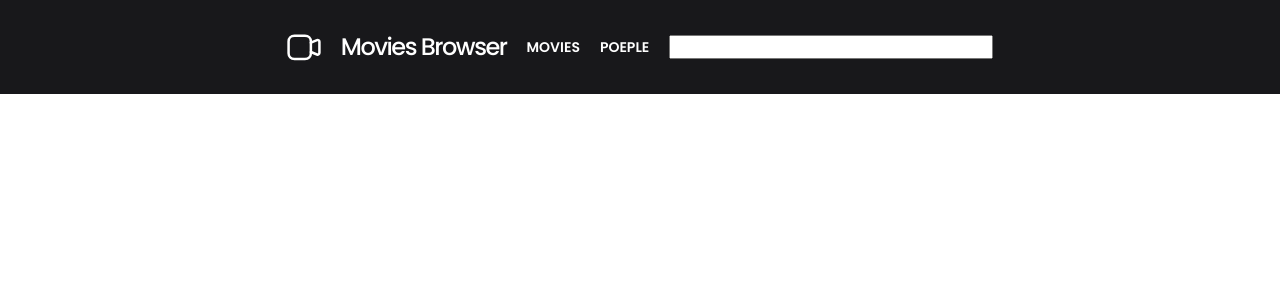
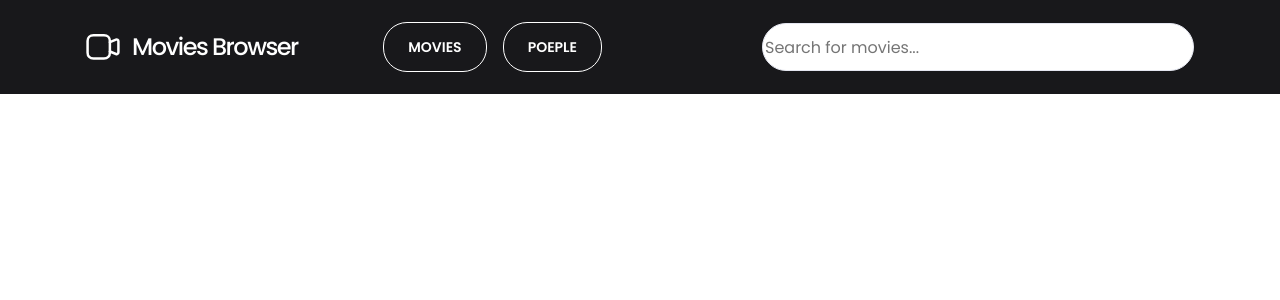
Before and after one commit to danielnowrot/movies-browser, a React (Create React App) app: page /#/ in a window 1280 px wide. Shown: the top 300 px of the page. Built offline with nearby package versions, Linux system fonts and the light colour scheme.

Commit message:
used flex-box for bar components

```diff
--- a/src/Routes/Root/index.js
+++ b/src/Routes/Root/index.js
@@ -1,21 +1,30 @@
-import { StyledHeader, StyledImg, StyledTitle,
-        StyledMoviesPeople, StyledSearch } from "./styled";
+import {
+    StyledHeader, StyledImg, StyledTitle,
+    StyledMoviesPeople, StyledSearch, StyledBar,
+    StyledLeft, StyledRight
+} from "./styled";
 import camera from "../../Images/camera.svg";
 
 const Root = () => {
     return (
         <StyledHeader>
+            <StyledBar>
+                <StyledLeft>
                     <StyledImg src={camera} />
                     <StyledTitle>
                         Movies Browser
                     </StyledTitle>
+                </StyledLeft>
+                <StyledRight>
                     <StyledMoviesPeople>
                         Movies
                     </StyledMoviesPeople>
                     <StyledMoviesPeople>
                         Poeple
                     </StyledMoviesPeople>
-            <StyledSearch/>
+                </StyledRight>
+            </StyledBar>
+            <StyledSearch placeholder="Search for movies..." />
         </StyledHeader>
     )
 };
--- a/src/Routes/Root/styled.js
+++ b/src/Routes/Root/styled.js
@@ -3,12 +3,30 @@ import styled from "styled-components";
 export const StyledHeader = styled.header`
     display: flex;
     align-items: center;
-    justify-content: center;
-    gap:20px;
-    max-width: 100%;
-    height: 94px;
-    background-color: ${({ theme }) => theme.topBar.Woodsmoke};
+    gap: 12px;
+    padding: 0 12px;
+    justify-content: space-around;
+    height: ${({ theme }) => theme.topBar.thick}px;
+    background-color: ${({ theme }) => theme.topBar.woodSmoke};
 `;
+
+export const StyledBar = styled.div`
+    display: flex;
+    flex-basis: 516px;
+    justify-content: space-between;
+    align-items: center;
+    gap: 12px;
+`
+
+export const StyledLeft = styled.div`
+    display: flex;
+    gap: 12px;
+`
+
+export const StyledRight = styled.div`
+    display: flex;
+    gap: 16px;
+`
 
 export const StyledImg = styled.img`
 `
@@ -27,9 +45,15 @@ export const StyledMoviesPeople = styled.div`
     font-weight: 600;
     font-size: 14px;
     line-height: 21px;
+    padding: 13.5px 24px;
     text-transform: uppercase;
+    border: 1px solid #FFFFFF;
+    border-radius: 24px;
 `
 
 export const StyledSearch = styled.input`
-
+    border: 1px solid #E4E6F0;
+    border-radius: 33px;
+    width: 432px;
+    height: 48px;
 `
--- a/src/styled.js
+++ b/src/styled.js
@@ -13,6 +13,7 @@ const StyledGlobal = createGlobalStyle`
         margin: 0;
         font-family: 'Poppins', sans-serif;
         font-style: normal;
+        white-space: nowrap;
     }
 `
 
--- a/src/theme.js
+++ b/src/theme.js
@@ -1,6 +1,7 @@
 const theme = {
     topBar: {
-        Woodsmoke: "#18181B",
+        woodSmoke: "#18181B",
+        thick: 94,
     }
 };
 
```
Lines whose indentation alone changed are shown as unchanged.
